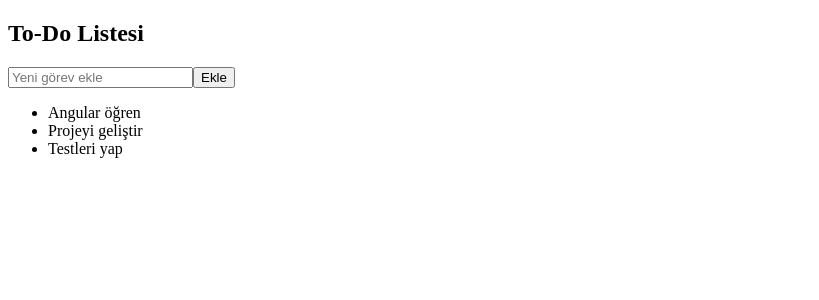
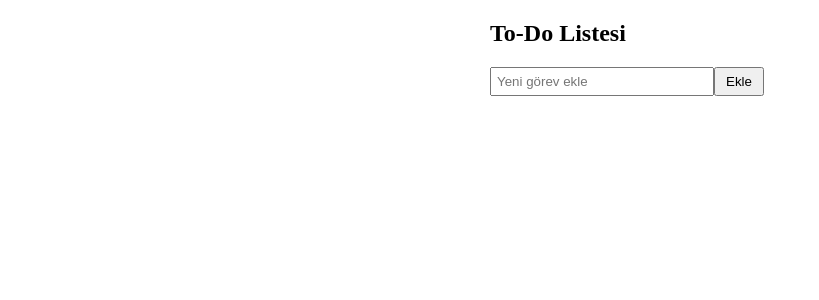
Before and after one commit to mslmagh/Todo-appV2, an Angular app in the folder todo-appV2/: page / in a window 1280 px wide. Shown: the top 300 px of the page, without its empty margins (0-819 px from the left). Built offline with nearby package versions, Linux system fonts and the light colour scheme.

Commit message:
feat: enhance todo component with completion toggle and styling

```diff
--- a/todo-appV2/src/app/components/todo/todo.component.css
+++ b/todo-appV2/src/app/components/todo/todo.component.css
@@ -0,0 +1,32 @@
+.completed {
+    text-decoration: line-through;
+    color: grey;
+  }
+
+  .todo-container {
+    width: 300px;
+    margin: 0 auto;
+  }
+
+  input {
+    width: 70%;
+    padding: 5px;
+  }
+
+  button {
+    padding: 5px 10px;
+  }
+
+  ul {
+    list-style-type: none;
+    padding: 0;
+  }
+
+  li {
+    cursor: pointer;
+    padding: 10px;
+  }
+
+  li:hover {
+    background-color: #f0f0f0;
+  }
--- a/todo-appV2/src/app/components/todo/todo.component.html
+++ b/todo-appV2/src/app/components/todo/todo.component.html
@@ -1,7 +1,14 @@
-<h2>To-Do Listesi</h2>
-<!-- Yeni görev eklemek için input ve buton -->
-<input [(ngModel)]="newTodo" placeholder="Yeni görev ekle" />
-<button (click)="addTodo()">Ekle</button>
-<ul>
-  <li *ngFor="let todo of todos">{{ todo }}</li>
-</ul>
+<div class="todo-container">
+    <h2>To-Do Listesi</h2>
+    <!-- Yeni görev eklemek için input ve buton -->
+    <input tyoe="text" [(ngModel)]="newTodo" placeholder="Yeni görev ekle" />
+    <button (click)="addTodo(newTodo)">Ekle</button>
+    <!-- Todo'ları listeleme -->
+    <ul>
+        <li *ngFor="let todo of todos; let i = index">
+            <span [class.completed]="todo.completed" (click)="toggleTodoCompletion(i)">
+                {{ todo.name }}
+            </span>
+        </li>
+    </ul>
+</div>
--- a/todo-appV2/src/app/components/todo/todo.component.ts
+++ b/todo-appV2/src/app/components/todo/todo.component.ts
@@ -9,12 +9,15 @@ import { FormsModule } from '@angular/forms';
   styleUrl: './todo.component.css'
 })
 export class TodoComponent {
-  todos = ['Angular öğren', 'Projeyi geliştir', 'Testleri yap'];
-  newTodo = '';
-  addTodo() {
-    if (this.newTodo.trim()) {
-      this.todos.push(this.newTodo);
+  todos: { name: string, completed: boolean }[] = [];
+  newTodo: string = '';
+  addTodo(todoName: string) {
+    if (todoName) {
+      this.todos.push({ name: todoName, completed: false });
       this.newTodo = '';
     }
   }
+  toggleTodoCompletion(index: number): void {
+    this.todos[index].completed = !this.todos[index].completed;
+  }
 }
```
